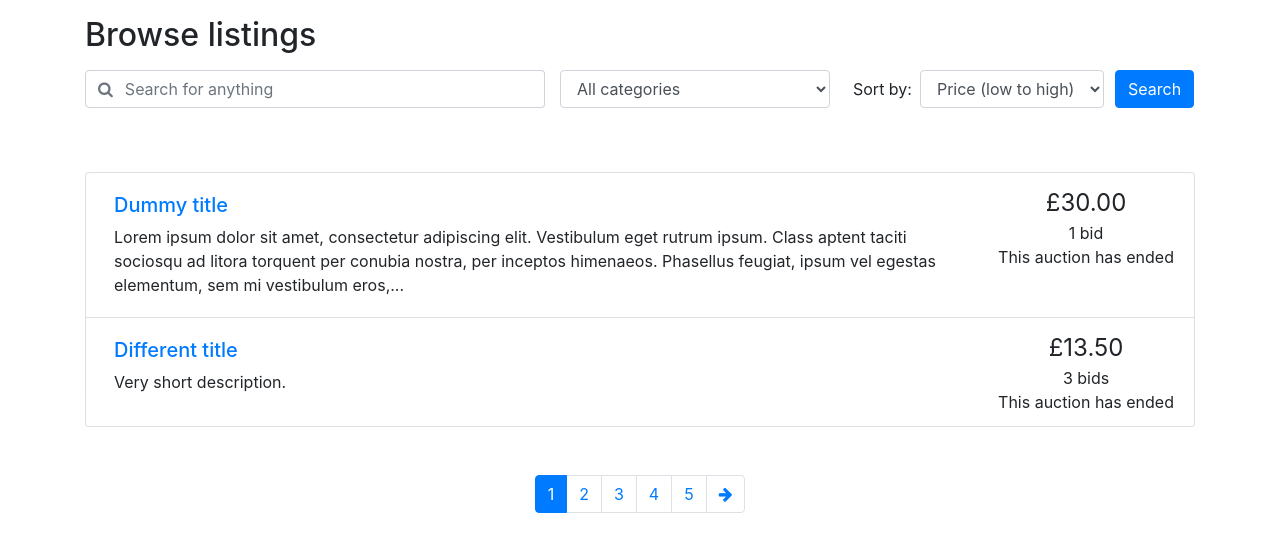
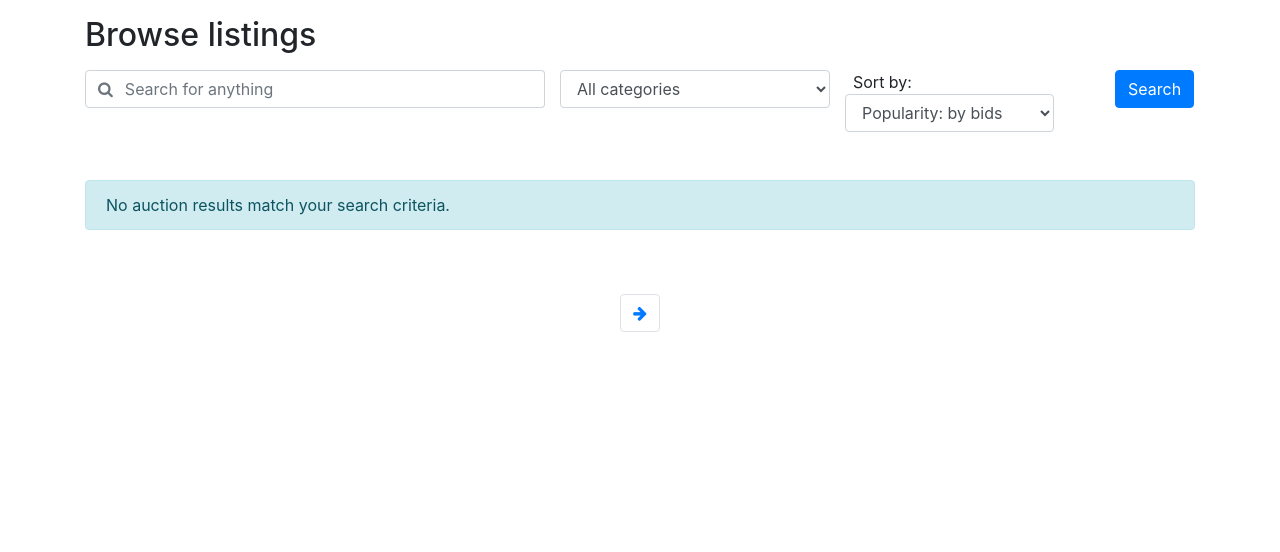
Before and after one commit to Jasraj02/auction-site, a PHP site: page /browse.php in a window 1280 px wide. Shown: the part 116-668 px from the top of the page. Run offline with PHP 8.4, Linux system fonts and the light colour scheme; data comes from the database, SQL or seed files in the repository; tables that the repository leaves empty hold one stand-in row (values such as "Sample post").

Commit message:
Add files via upload
Implemented search function and users can visually re-arrange listings of items within categories.
Users can also order by popularity based on bids, price and auction end date. Need to add option for users to order by popularity based on user views.

Updated version with changed table names to be consistent with SQL database.

```diff
--- a/browse.php
+++ b/browse.php
@@ -1,5 +1,6 @@
-<?php include_once("header.php")?>
-<?php require("utilities.php")?>
+<?php include_once("header.php"); ?>
+<?php require("utilities.php"); ?>
+<?php require_once("database.php"); ?>
 
 <div class="container">
 
@@ -20,28 +21,55 @@
               <i class="fa fa-search"></i>
             </span>
           </div>
-          <input type="text" class="form-control border-left-0" id="keyword" placeholder="Search for anything">
+          <input type="text" class="form-control border-left-0" id="keyword" name="keyword" placeholder="Search for anything">
         </div>
       </div>
     </div>
     <div class="col-md-3 pr-0">
       <div class="form-group">
         <label for="cat" class="sr-only">Search within:</label>
-        <select class="form-control" id="cat">
-          <option selected value="all">All categories</option>
-          <option value="fill">Fill me in</option>
-          <option value="with">with options</option>
-          <option value="populated">populated from a database?</option>
+        <select class="form-control" id="cat" name="cat">
+          <option value="all">All categories</option>
+          <?php
+          //create dropdown menu for categories
+            $searchQuery = "SELECT categoryID, categoryType FROM Categories ORDER BY categoryType";
+            $searchResult = mysqli_query($connection, $searchQuery);
+
+            while ($category = mysqli_fetch_assoc($searchResult)) {
+              $selected = '';
+              if (isset($_GET['cat']) && $_GET['cat'] == $category['categoryID']) {
+                  $selected = 'selected';
+              }
+              echo "<option value='" . $category['categoryID'] . "' $selected>" .
+                   htmlspecialchars($category['categoryType']) . "</option>";
+            }
+          ?>
         </select>
       </div>
     </div>
     <div class="col-md-3 pr-0">
       <div class="form-inline">
         <label class="mx-2" for="order_by">Sort by:</label>
-        <select class="form-control" id="order_by">
-          <option selected value="pricelow">Price (low to high)</option>
-          <option value="pricehigh">Price (high to low)</option>
-          <option value="date">Soonest expiry</option>
+        <select class="form-control" id="order_by" name="order_by">
+<?php
+// allow users to choose sorting option and makes sure sorting option is maintained when page is refreshed
+?>
+          <option value="popularityByBids" <?php echo (isset($_GET['order_by']) && $_GET['order_by'] == 'popularityByBids') ? 'selected' : ''; ?>>
+            Popularity: by bids
+          </option>
+          <option value="priceHighToLow" <?php echo (isset($_GET['order_by']) && $_GET['order_by'] == 'priceHighToLow') ? 'selected' : ''; ?>>
+            Price: highest first
+          </option>
+          <option value="priceLowToHigh" <?php echo (isset($_GET['order_by']) && $_GET['order_by'] == 'priceLowToHigh') ? 'selected' : ''; ?>>
+            Price: lowest first
+          </option>
+          <option value="date" <?php echo (isset($_GET['order_by']) && $_GET['order_by'] == 'date') ? 'selected' : ''; ?>>
+            Time: ending soonest
+          </option>
+<?php
+  //****need to add option to sort popularity by user views*****
+  ?>
+          </option>
         </select>
       </div>
     </div>
@@ -50,89 +78,125 @@
     </div>
   </div>
 </form>
-</div> <!-- end search specs bar -->
+</div>  <!-- end search specs bar -->
 
 
 </div>
+<?php
 
-<?php
-  // Retrieve these from the URL
+//default for keyword is empty
 if (!isset($_GET['keyword'])) {
-    // TODO: Define behavior if a keyword has not been specified.
-  }
-  else {
+  $keyword = '';
+} else {
   $keyword = $_GET['keyword'];
 }
 
+//default for categories is all
 if (!isset($_GET['cat'])) {
-    // TODO: Define behavior if a category has not been specified.
-  }
-  else {
+  $category = 'all';
+} else {
   $category = $_GET['cat'];
 }
 
+//if order_by value not specified, sort by popularity of bids
 if (!isset($_GET['order_by'])) {
-    // TODO: Define behavior if an order_by value has not been specified.
-  }
-  else {
+  $ordering = 'popularityByBids';
+} else {
   $ordering = $_GET['order_by'];
 }
 
 if (!isset($_GET['page'])) {
   $curr_page = 1;
-  }
-  else {
+} else {
   $curr_page = $_GET['page'];
 }
 
-  /* TODO: Use above values to construct a query. Use this query to
-     retrieve data from the database. (If there is no form data entered,
-     decide on appropriate default value/default query to make. */
+//query to retrieve data from the database
+$searchQuery = "SELECT Auctions.*,  MAX(Bids.bidPrice) as currentPrice, COUNT(Bids.bidID) as numberBids
+                FROM Auctions
+                LEFT JOIN Bids ON Auctions.auctionID = Bids.auctionID
+                WHERE Auctions.endTime>CURRENT_TIMESTAMP()";
 
-  /* For the purposes of pagination, it would also be helpful to know the
-     total number of results that satisfy the above query */
-  $num_results = 96; // TODO: Calculate me for real
-  $results_per_page = 10;
-  $max_page = ceil($num_results / $results_per_page);
+if (!empty($keyword)) {
+  $searchQuery .= " AND (Auctions.auctionDescription LIKE '%$keyword%')";
+}
+if ($category != 'all') {
+  $searchQuery .= " AND Auctions.categoryID = '$category'";
+}
+$searchQuery .= " GROUP BY Auctions.auctionID";
+
+//order results to match sorting option, if multiple items have same value order alphabetically
+switch ($ordering) {
+  case  'priceLowtoHigh':
+  case 'priceLowToHigh':
+    $searchQuery .= " ORDER BY COALESCE(MAX(Bids.bidPrice), Auctions.startingPrice) ASC, Auctions.auctionDescription ASC";
+    break;
+  case 'priceHighToLow':
+    $searchQuery .= " ORDER BY COALESCE(MAX(Bids.bidPrice), Auctions.startingPrice) DESC, Auctions.auctionDescription ASC";
+    break;
+  case 'date':
+    $searchQuery .= " ORDER BY Auctions.endTime ASC, Auctions.auctionDescription ASC";
+    break;
+  case 'popularityByBids':
+    $searchQuery .= " ORDER BY numberBids DESC, Auctions.auctionDescription ASC";
+    break;
+}
+
+//Pagination
+//limit number of items per page
+$resultsPerPage = 10;
+$offset = ($curr_page - 1) * $resultsPerPage;
+$searchQuery .= " LIMIT $resultsPerPage OFFSET $offset";
+
+//calculate number of items that match criteria
+$paginationQuery = "SELECT COUNT(DISTINCT Auctions.auctionID) AS numberRows
+                    FROM Auctions
+                    LEFT JOIN Bids ON Auctions.auctionID = Bids.auctionID
+                    WHERE Auctions.endTime>CURRENT_TIMESTAMP()";
+
+if (!empty($keyword)) {
+  $paginationQuery .= " AND (Auctions.auctionDescription LIKE '%$keyword%')";
+}
+if ($category != 'all') {
+  $paginationQuery .= " AND Auctions.categoryID = '$category'";
+}
+
+//calculate number of pages
+$resultsQuery = mysqli_query($connection, $paginationQuery);
+$numResults = mysqli_fetch_assoc($resultsQuery);
+$max_page = ceil($numResults['numberRows'] / $resultsPerPage);
+
+$searchResult = mysqli_query($connection, $searchQuery);
+
 ?>
 
 <div class="container mt-5">
-
-<!-- TODO: If result set is empty, print an informative message. Otherwise... -->
-
 <ul class="list-group">
 
-<!-- TODO: Use a while loop to print a list item for each auction listing
-     retrieved from the query -->
+<?php
 
-<?php
-  // Demonstration of what listings will look like using dummy data.
-  $item_id = "87021";
-  $title = "Dummy title";
-  $description = "Lorem ipsum dolor sit amet, consectetur adipiscing elit. Vestibulum eget rutrum ipsum. Class aptent taciti sociosqu ad litora torquent per conubia nostra, per inceptos himenaeos. Phasellus feugiat, ipsum vel egestas elementum, sem mi vestibulum eros, et facilisis dui nisi eget metus. In non elit felis. Ut lacus sem, pulvinar ultricies pretium sed, viverra ac sapien. Vivamus condimentum aliquam rutrum. Phasellus iaculis faucibus pellentesque. Sed sem urna, maximus vitae cursus id, malesuada nec lectus. Vestibulum scelerisque vulputate elit ut laoreet. Praesent vitae orci sed metus varius posuere sagittis non mi.";
-  $current_price = 30;
-  $num_bids = 1;
-  $end_date = new DateTime('2020-09-16T11:00:00');
+//error messages
+if (!$searchResult) {
+  echo "<div class='alert alert-danger'>Error executing query: " . mysqli_error($connection) ;
+} elseif (mysqli_num_rows($searchResult) == 0) {
+  echo '<div class="alert alert-info">No auction results match your search criteria.';
+}
 
-  // This uses a function defined in utilities.php
-  print_listing_li($item_id, $title, $description, $current_price, $num_bids, $end_date);
+//while loop to print a list item for each auction listing retrieved from the query
+else {
+  while ($row = mysqli_fetch_assoc($searchResult)) {
+    $currentPrice = $row['currentPrice'] ?? $row['startingPrice'];
+    $endDate = new DateTime($row['endTime']);
 
-  $item_id = "516";
-  $title = "Different title";
-  $description = "Very short description.";
-  $current_price = 13.50;
-  $num_bids = 3;
-  $end_date = new DateTime('2020-11-02T00:00:00');
-
-  print_listing_li($item_id, $title, $description, $current_price, $num_bids, $end_date);
+    //function in utilities.php
+    print_listing_li($row['auctionID'], $row['auctionDescription'], substr($row['auctionDescription'], 0, 200) . '...',
+      $currentPrice, $row['numberBids'], $endDate); }
+}
 ?>
-
 </ul>
 
-<!-- Pagination for results listings -->
 <nav aria-label="Search results pages" class="mt-5">
   <ul class="pagination justify-content-center">
-
   <?php
 
     // Copy any currently-set GET variables to the URL.
@@ -149,15 +213,8 @@
     $high_page = min($max_page, $curr_page + 2 + $high_page_boost);
 
     if ($curr_page != 1) {
-    echo('
-    <li class="page-item">
-      <a class="page-link" href="browse.php?' . $querystring . 'page=' . ($curr_page - 1) . '" aria-label="Previous">
-        <span aria-hidden="true"><i class="fa fa-arrow-left"></i></span>
-        <span class="sr-only">Previous</span>
-      </a>
-    </li>');
+      echo('<li class="page-item"><a class="page-link" href="browse.php?' . $querystring . 'page=' . ($curr_page - 1) . '"><i class="fa fa-arrow-left"></i></a></li>');
     }
-
     for ($i = $low_page; $i <= $high_page; $i++) {
       if ($i == $curr_page) {
         // Highlight the link
@@ -175,6 +232,7 @@
         <a class="page-link" href="browse.php?' . $querystring . 'page=' . $i . '">' . $i . '</a>
       </li>');
     }
+
 
     if ($curr_page != $max_page) {
       echo('
```
Lines whose indentation alone changed are shown as unchanged.
